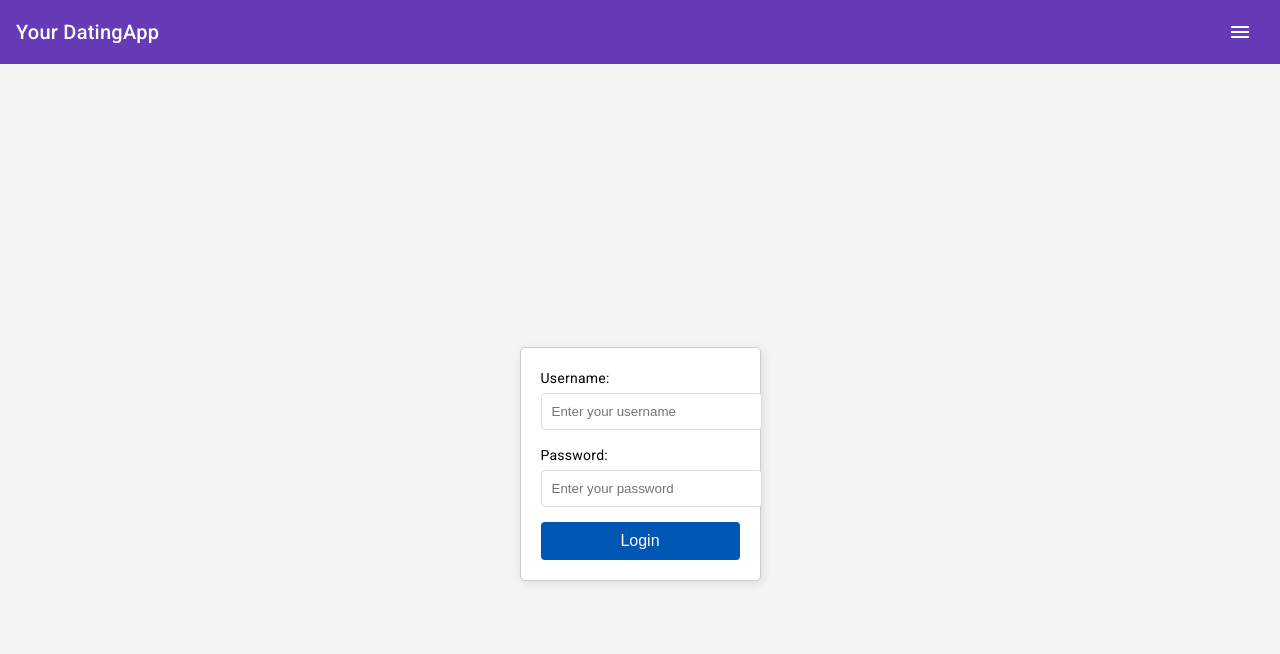
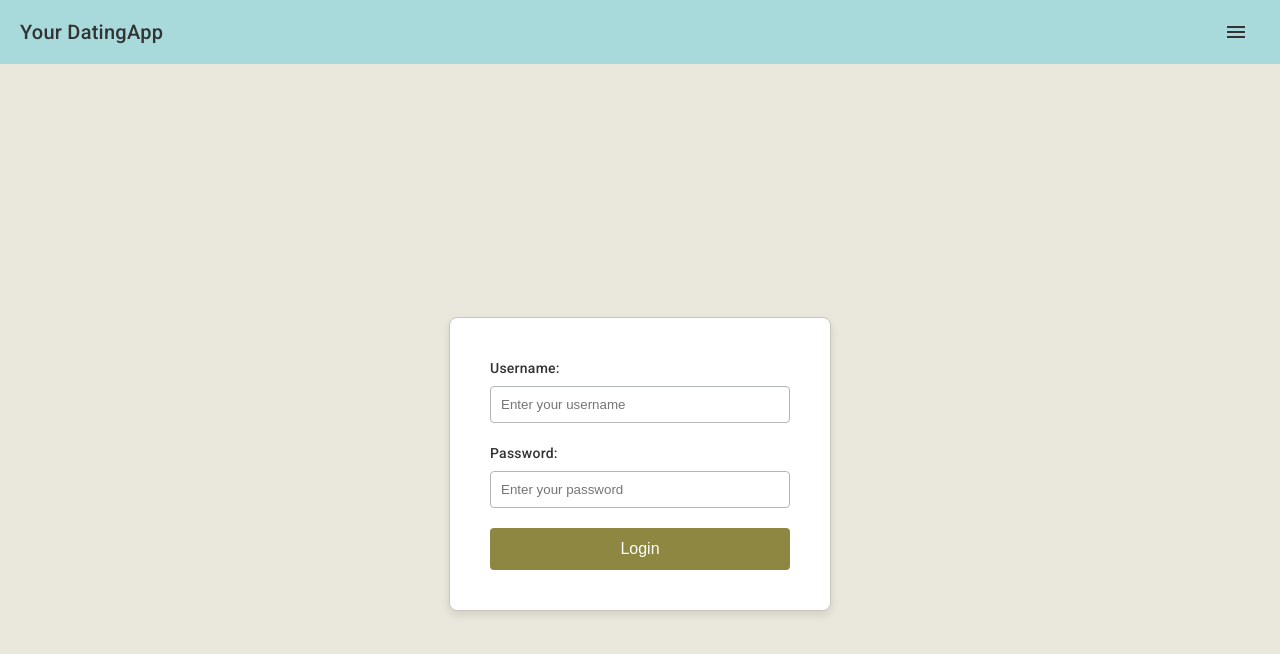
Before and after one commit to AnnSofieNilausen/APP---Dating-App, an Angular app: page /login in a window 1280 px wide. Shown: the top 654 px of the page. Built offline with nearby package versions, Linux system fonts and the light colour scheme.

Commit message:
changed style for login page

```diff
--- a/src/app/app.component.css
+++ b/src/app/app.component.css
@@ -3,7 +3,10 @@ mat-toolbar {
   display: flex;
   justify-content: space-between;
   align-items: center;
-   box-shadow: 0 2px 5px rgba(0,0,0,0.2);
+  background-color: #A8DADC; /* Pastel blue for a friendly and inviting look */
+  box-shadow: 0 2px 5px rgba(0,0,0,0.1); /* Light shadow for a subtle depth */
+  color: #333; /* Keeping text dark for contrast and readability */
+  padding: 0 20px; /* Adequate padding for visual comfort */
 }
 
 .spacer {
@@ -24,12 +27,19 @@ mat-toolbar {
 body {
   margin: 0;
   font-family: 'Roboto', sans-serif;
-   background-color: #f4f4f4;
-   color: #333;
+  background-color: #f4f4f4; /* Soft light background to keep things light and airy */
+  color: #333; /* Dark text for ease of reading */
 }
 
 /* Link styling for navigation */
 a {
   text-decoration: none;
-   color: inherit;
+  color: inherit; /* Ensuring links blend seamlessly with other text */
 }
+
+/* Adjustments for responsiveness and interaction */
+@media (max-width: 768px) {
+  mat-toolbar {
+    padding: 0 15px; /* Slightly less padding on smaller screens */
+  }
+}
--- a/src/app/app.routes.ts
+++ b/src/app/app.routes.ts
@@ -10,8 +10,8 @@ export const routes: Routes = [
   { path: 'mutual-matches', component: MutualMatchesListComponent },
   { path: 'potential-matches', component: MatchingComponent },
   {path: 'login', component: LoginComponent},
-  //{ path: '', redirectTo: '/login', pathMatch: 'full' },
-  { path: '', redirectTo: '/profile', pathMatch: 'full' } // Redirect to profile by default
+  { path: '', redirectTo: '/login', pathMatch: 'full' },
+  //{ path: '', redirectTo: '/profile', pathMatch: 'full' } // Redirect to profile by default
 ];
 
 @NgModule({
--- a/src/app/components/login/login.component.css
+++ b/src/app/components/login/login.component.css
@@ -1,55 +1,60 @@
-/* Styling for the login container */
+/* General styling for the login container */
 .login-container {
   display: flex;
   justify-content: center;
   align-items: center;
   height: 100vh;
-    background-color: #f4f4f4;
+  background-color: #EAE7DC; /* Light beige background for a warm and soft look */
 }
 
 form {
-    padding: 20px;
-    background: white;
-    border: 1px solid #ccc;
-    border-radius: 5px;
-    box-shadow: 2px 2px 10px rgba(0,0,0,0.1);
+  padding: 40px;
+  background: #FFFFFF; /* Pure white background for the form */
+  border: 1px solid #C9C5BA; /* Light gray border for subtle definition */
+  border-radius: 8px;
+  box-shadow: 0px 4px 8px rgba(0,0,0,0.1);
+  width: 300px; /* Ensures the form doesn’t stretch too wide */
 }
 
 .form-group {
-    margin-bottom: 15px;
+  margin-bottom: 20px;
 }
 
 label {
   display: block;
-    margin-bottom: 5px;
+  margin-bottom: 8px;
+  color: #333333; /* Soft dark grey for text */
+  font-weight: 500; /* Slightly bolder label for better readability */
 }
 
 input[type="text"],
 input[type="password"] {
   width: 100%;
   padding: 10px;
-    border: 1px solid #ddd;
+  border: 1px solid #B3B6B7; /* Neutral grey for input borders */
   border-radius: 4px;
+  box-sizing: border-box; /* Makes sure padding doesn’t affect the width */
 }
 
 button.login-btn {
   width: 100%;
-    padding: 10px;
-    background-color: #0056b3;
+  padding: 12px;
+  background-color: #8D8741; /* Olive green, pulled from the couch color for buttons */
   color: white;
   border: none;
   border-radius: 4px;
   cursor: pointer;
   font-size: 16px;
+  transition: background-color 0.3s;
 }
 
 button.login-btn:hover {
-    background-color: #003875;
+  background-color: #727438; /* A darker shade for hover effect, deeper olive */
 }
 
-  /* Responsive adjustments for smaller screens */
-  @media (max-width: 600px) {
-    form {
-      width: 90%;
+.error-message {
+  color: #D33F49; /* Soft red for error messages, make sure it's not too harsh */
+  font-size: 14px;
+  text-align: center;
+  margin-top: 10px;
 }
-  }
--- a/src/app/components/profile/profile.component.html
+++ b/src/app/components/profile/profile.component.html
@@ -10,7 +10,57 @@
     <input matInput [(ngModel)]="userProfile.lastName" name="lastName" required>
   </mat-form-field>
 
-  <!-- Add more fields similarly -->
+  <mat-form-field appearance="fill">
+    <mat-label>Email</mat-label>
+    <input matInput [(ngModel)]="userProfile.email" name="email" type="email">
+  </mat-form-field>
+
+  <mat-form-field appearance="fill">
+    <mat-label>Date of Birth</mat-label>
+    <input matInput [matDatepicker]="picker" [(ngModel)]="userProfile.dob" name="dob">
+    <mat-datepicker-toggle matSuffix [for]="picker"></mat-datepicker-toggle>
+    <mat-datepicker #picker></mat-datepicker>
+  </mat-form-field>
+
+  <mat-form-field appearance="fill">
+    <mat-label>Gender</mat-label>
+    <input matInput [(ngModel)]="userProfile.gender" name="gender">
+  </mat-form-field>
+
+  <mat-form-field appearance="fill">
+    <mat-label>Area of Life (AoL)</mat-label>
+    <input matInput [(ngModel)]="userProfile.aol" name="aol">
+  </mat-form-field>
+
+  <mat-form-field appearance="fill">
+    <mat-label>Username</mat-label>
+    <input matInput [(ngModel)]="userProfile.username" name="username">
+  </mat-form-field>
+
+  <mat-form-field appearance="fill">
+    <mat-label>Sexual Orientation</mat-label>
+    <input matInput [(ngModel)]="userProfile.sexualOrientation" name="sexualOrientation">
+  </mat-form-field>
+
+  <mat-form-field appearance="fill">
+    <mat-label>Bio</mat-label>
+    <textarea matInput [(ngModel)]="userProfile.bio" name="bio"></textarea>
+  </mat-form-field>
+
+  <mat-form-field appearance="fill">
+    <mat-label>Searching For</mat-label>
+    <input matInput [(ngModel)]="userProfile.searchingFor" name="searchingFor">
+  </mat-form-field>
+
+  <mat-form-field appearance="fill">
+    <mat-label>Interests</mat-label>
+    <input matInput [(ngModel)]="userProfile.interests" name="interests">
+  </mat-form-field>
+
+  <mat-form-field appearance="fill">
+    <mat-label>Occupation</mat-label>
+    <input matInput [(ngModel)]="userProfile.occupation" name="occupation">
+  </mat-form-field>
 
   <button type="submit" mat-raised-button color="primary">Update Profile</button>
 </form>
--- a/src/app/components/profile/profile.component.ts
+++ b/src/app/components/profile/profile.component.ts
@@ -6,13 +6,14 @@ import { Router } from '@angular/router';
 import { CommonModule } from '@angular/common';
 import { MatFormField, MatLabel } from '@angular/material/form-field';
 import { FormsModule, ReactiveFormsModule } from '@angular/forms';
+import { MatDatepickerModule } from '@angular/material/datepicker';
 
 @Component({
   selector: 'app-profile',
   standalone: true,
   templateUrl: './profile.component.html',
   styleUrls: ['./profile.component.css'],
-  imports: [CommonModule, MatFormField, MatLabel, FormsModule, ReactiveFormsModule],
+  imports: [CommonModule, MatFormField, MatLabel, FormsModule, ReactiveFormsModule, MatDatepickerModule],
 })
 export class ProfileComponent implements OnInit {
   @Input() id!: number;  // Input property to receive id from parent component
```
Lines whose indentation alone changed are shown as unchanged.
